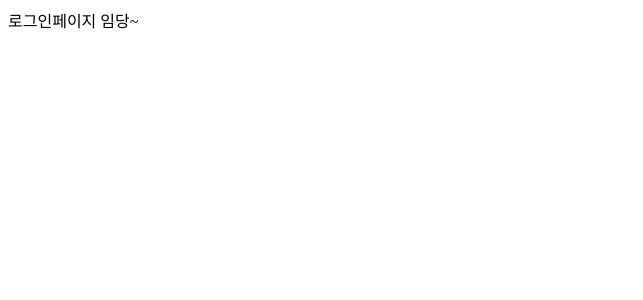
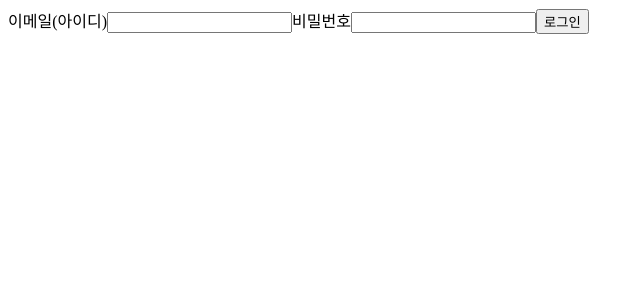
Before and after one commit to bebusl/blog, a React app: page /login in a window 1280 px wide. Shown: the top 300 px of the page, without its empty margins (0-643 px from the left). Built offline with nearby package versions, Linux system fonts and the light colour scheme.

Commit message:
Feat: 로그인, 글쓰기 페이지 작성

```diff
--- a/src/App.tsx
+++ b/src/App.tsx
@@ -3,6 +3,7 @@ import loadable from "@loadable/component";
 import { Routes, Route, Navigate } from "react-router-dom";
 import Login from "@pages/Login";
 import Main from "@pages/Main";
+import Writing from "@pages/Writing";
 //const LogIn = loadable(() => import('@pages/LogIn'));
 
 export default function App() {
@@ -11,6 +12,7 @@ export default function App() {
       <Routes>
         <Route path="/" element={<Main />}></Route>
         <Route path="login" element={<Login />}></Route>
+        <Route path="writing" element={<Writing />}></Route>
         {/* <Route path="" element={}></Route> */}
       </Routes>
     </div>
--- a/src/pages/Login/index.tsx
+++ b/src/pages/Login/index.tsx
@@ -1,7 +1,73 @@
 import React from "react";
+import useInput from "@hooks/useInput";
+
+function idValidator(id: string) {
+  if (id.includes("@")) {
+    const [email, _] = id.split("@");
+    if (email.length > 6 && email.length < 13) {
+      return true;
+    }
+  } else return false;
+}
+
+function pwdValidator(password: string) {
+  console.log(
+    password.match(
+      /^(?=.*[a-z])(?=.*[A-Z])(?=.*[0-9])(?=.*[!@#$%^&*])(?=.{8,})/
+    )
+  );
+  if (
+    password.match(
+      /^(?=.*[a-z])(?=.*[A-Z])(?=.*[0-9])(?=.*[!@#$%^&*])(?=.{8,})/
+    ) //정규식이 잘 안먹음. 이거 수정하기1!
+  ) {
+    return true;
+  }
+  return false;
+}
 
 const Login = () => {
-    return <div>로그인페이지 임당~</div>;
+  const [id, idEventHandler, setId] = useInput("", idValidator);
+  const [password, passwordEventHandler, setPwd] = useInput("", idValidator);
+
+  const onSubmit = (id: string, password: string) => {
+    if (idValidator(id)) {
+      console.log("검증완료 id : ", id);
+    } else {
+      console.log("검증 실패 id : ", id);
+    }
+    if (pwdValidator(password)) {
+      console.log("검증완료 password : ", password);
+    } else {
+      console.log("검증실패 password : ", password);
+    }
+    setId("");
+    setPwd("");
+  };
+  return (
+    <form
+      onSubmit={(e) => {
+        e.preventDefault();
+        onSubmit(id, password);
+      }}
+    >
+      <label htmlFor="id">이메일(아이디)</label>
+      <input
+        type="email"
+        name="id"
+        value={id}
+        onChange={(e) => idEventHandler(e)}
+      ></input>
+      <label htmlFor="password">비밀번호</label>
+      <input
+        type="password"
+        name="password"
+        value={password}
+        onChange={(e) => passwordEventHandler(e)}
+      ></input>
+      <button type="submit">로그인</button>
+    </form>
+  );
 };
 
 export default Login;
--- /dev/null
+++ b/src/pages/Writing/index.tsx
@@ -0,0 +1,28 @@
+import React, { useState } from "react";
+import { ReactMarkdown } from "react-markdown/lib/react-markdown";
+
+const Writing = () => {
+  const [markdown, setMarkdown] = useState(``);
+  return (
+    <>
+      <textarea
+        onChange={(e) => {
+          e.preventDefault();
+          setMarkdown(e.target.value);
+        }}
+      ></textarea>
+
+      <ReactMarkdown>{markdown}</ReactMarkdown>
+      <button
+        onClick={(e) => {
+          e.preventDefault();
+          console.log("글 등록 요청 보냇쎄여~~");
+        }}
+      >
+        글 작성
+      </button>
+    </>
+  );
+};
+
+export default Writing;
```
Lines whose indentation alone changed are shown as unchanged.
